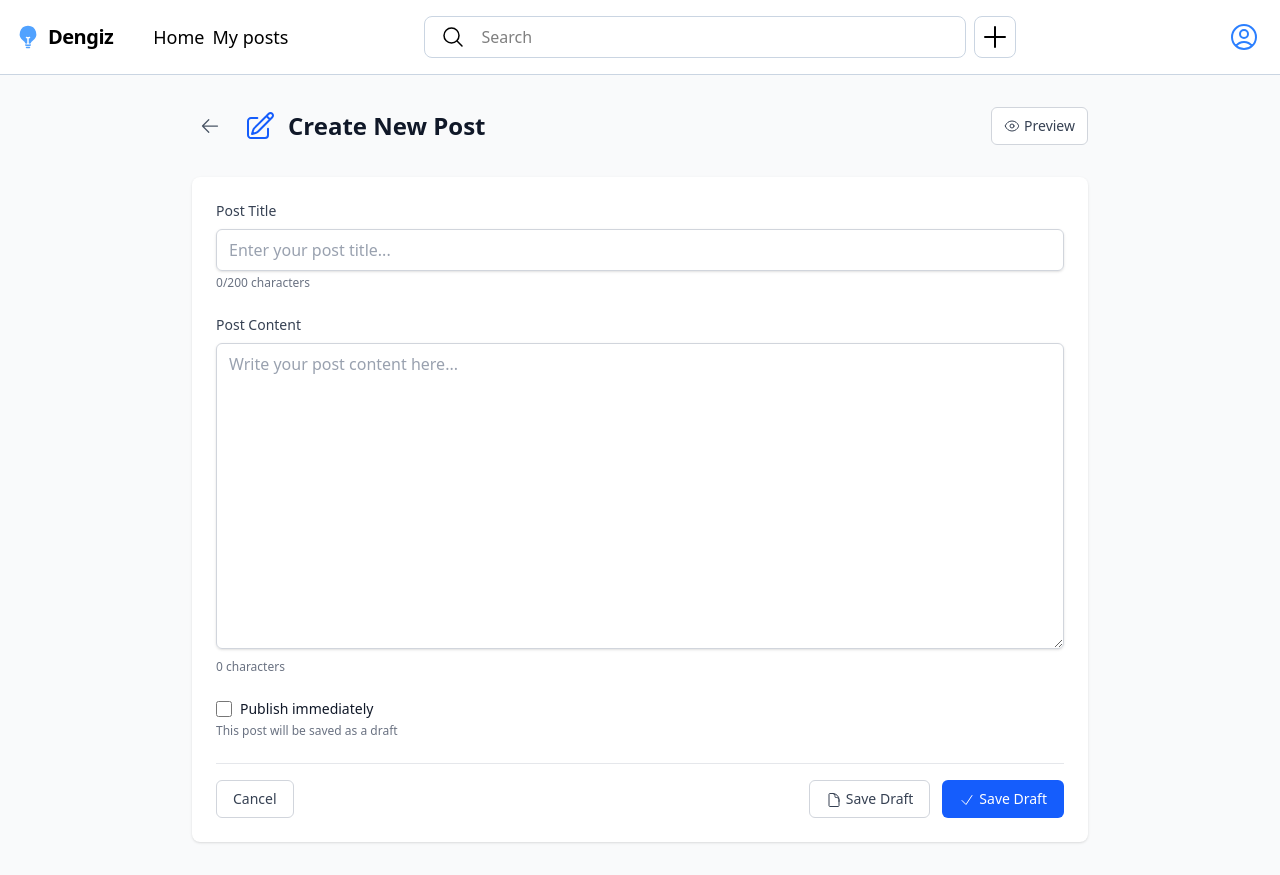
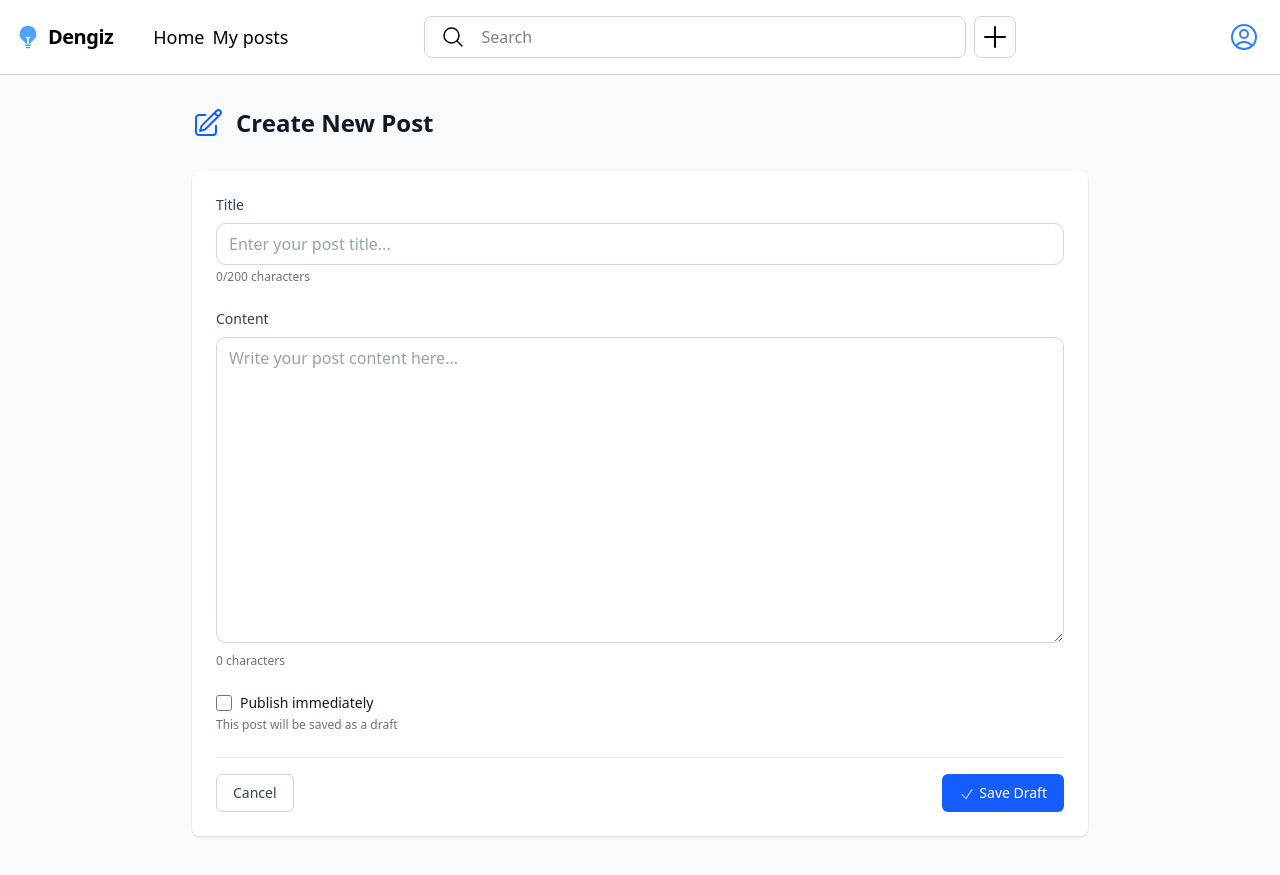
Before and after one commit to zoirovdev/blog-ui, a React (Vite) app: page /new in a window 1280 px wide. Built offline with nearby package versions, Linux system fonts and the light colour scheme.

Commit message:
update New.jsx

```diff
--- a/src/components/New.jsx
+++ b/src/components/New.jsx
@@ -2,11 +2,7 @@ import { useState } from 'react'
 import { useNavigate } from 'react-router-dom'
 import {
   PencilSquareIcon,
-  EyeIcon,
-  DocumentIcon,
-  ArrowLeftIcon,
   CheckIcon,
-  XMarkIcon
 } from '@heroicons/react/24/outline'
 
 const New = () => {
@@ -108,11 +104,8 @@ const New = () => {
         return
       }
 
-      // Post created successfully
-      console.log('Post created successfully:', data)
-
       // Show success message and redirect
-      alert(`Post "${data.title}" ${data.published ? 'published' : 'saved as draft'} successfully!`)
+      alert(`Post ${data.title} ${data.published ? 'published' : 'saved as draft'} successfully!`)
       navigate('/')
 
     } catch (error) {
@@ -123,17 +116,6 @@ const New = () => {
     }
   }
 
-  const handleSaveDraft = async () => {
-    setFormData(prev => ({ ...prev, published: false }))
-    // The form submission will handle the draft saving
-    document.getElementById('post-form').dispatchEvent(new Event('submit', { bubbles: true, cancelable: true }))
-  }
-
-  const handlePublish = async () => {
-    setFormData(prev => ({ ...prev, published: true }))
-    // The form submission will handle the publishing
-    document.getElementById('post-form').dispatchEvent(new Event('submit', { bubbles: true, cancelable: true }))
-  }
 
   const formatPreviewContent = (content) => {
     return content.split('\n').map((paragraph, index) => (
@@ -150,37 +132,16 @@ const New = () => {
         <div className="mb-8">
           <div className="flex items-center justify-between">
             <div className="flex items-center">
-              <button
-                onClick={() => navigate(-1)}
-                className="mr-4 p-2 text-gray-600 hover:text-gray-900 hover:bg-gray-100 rounded-md"
-              >
-                <ArrowLeftIcon className="h-5 w-5" />
-              </button>
               <div className="flex items-center">
                 <PencilSquareIcon className="h-8 w-8 text-blue-600 mr-3" />
                 <h1 className="text-2xl font-bold text-gray-900">Create New Post</h1>
               </div>
-            </div>
-
-            <div className="flex items-center space-x-2">
-              <button
-                onClick={() => setPreview(!preview)}
-                className={`inline-flex items-center px-3 py-2 border text-sm font-medium rounded-md ${
-                  preview
-                    ? 'border-blue-300 text-blue-700 bg-blue-50'
-                    : 'border-gray-300 text-gray-700 bg-white hover:bg-gray-50'
-                }`}
-              >
-                <EyeIcon className="h-4 w-4 mr-1" />
-                {preview ? 'Edit' : 'Preview'}
-              </button>
             </div>
           </div>
         </div>
 
         {/* Form */}
         <div className="bg-white shadow rounded-lg">
-          {!preview ? (
             <form id="post-form" onSubmit={handleSubmit} className="p-6">
               {errors.general && (
                 <div className="mb-6 bg-red-50 border border-red-200 text-red-600 px-4 py-3 rounded-md">
@@ -191,7 +152,7 @@ const New = () => {
               {/* Title */}
               <div className="mb-6">
                 <label htmlFor="title" className="block text-sm font-medium text-gray-700 mb-2">
-                  Post Title
+                  Title
                 </label>
                 <input
                   id="title"
@@ -199,9 +160,9 @@ const New = () => {
                   type="text"
                   value={formData.title}
                   onChange={handleChange}
-                  className={`w-full px-3 py-2 border ${
+                  className={`w-full px-3 py-2 border rounded-[10px] ${
                     errors.title ? 'border-red-300' : 'border-gray-300'
-                  } rounded-md shadow-sm placeholder-gray-400 focus:outline-none focus:ring-blue-500 focus:border-blue-500`}
+                  } placeholder-gray-400 focus:outline-none focus:ring-blue-400 focus:border-blue-400`}
                   placeholder="Enter your post title..."
                 />
                 {errors.title && (
@@ -215,7 +176,7 @@ const New = () => {
               {/* Content */}
               <div className="mb-6">
                 <label htmlFor="content" className="block text-sm font-medium text-gray-700 mb-2">
-                  Post Content
+                 Content
                 </label>
                 <textarea
                   id="content"
@@ -225,7 +186,7 @@ const New = () => {
                   onChange={handleChange}
                   className={`w-full px-3 py-2 border ${
                     errors.content ? 'border-red-300' : 'border-gray-300'
-                  } rounded-md shadow-sm placeholder-gray-400 focus:outline-none focus:ring-blue-500 focus:border-blue-500`}
+                  } rounded-[10px] placeholder-gray-400 focus:outline-none focus:ring-blue-400 focus:border-blue-400`}
                   placeholder="Write your post content here..."
                 />
                 {errors.content && (
@@ -271,20 +232,6 @@ const New = () => {
 
                 <div className="flex space-x-3">
                   <button
-                    type="button"
-                    onClick={handleSaveDraft}
-                    disabled={loading}
-                    className={`px-4 py-2 border border-gray-300 text-sm font-medium rounded-md ${
-                      loading
-                        ? 'text-gray-400 bg-gray-100 cursor-not-allowed'
-                        : 'text-gray-700 bg-white hover:bg-gray-50'
-                    }`}
-                  >
-                    <DocumentIcon className="h-4 w-4 inline mr-1" />
-                    Save Draft
-                  </button>
-
-                  <button
                     type="submit"
                     disabled={loading}
                     className={`px-4 py-2 border border-transparent text-sm font-medium rounded-md text-white ${
@@ -302,34 +249,7 @@ const New = () => {
                 </div>
               </div>
             </form>
-          ) : (
-            /* Preview Mode */
-            <div className="p-6">
-              <div className="border-b border-gray-200 pb-4 mb-6">
-                <h1 className="text-3xl font-bold text-gray-900 mb-2">
-                  {formData.title || 'Untitled Post'}
-                </h1>
-                <div className="flex items-center text-sm text-gray-500">
-                  <span className={`inline-flex items-center px-2.5 py-0.5 rounded-full text-xs font-medium ${
-                    formData.published
-                      ? 'bg-green-100 text-green-800'
-                      : 'bg-yellow-100 text-yellow-800'
-                  }`}>
-                    {formData.published ? 'Published' : 'Draft'}
-                  </span>
-                </div>
-              </div>
-
-              <div className="prose max-w-none text-gray-900">
-                {formData.content ? (
-                  formatPreviewContent(formData.content)
-                ) : (
-                  <p className="text-gray-500 italic">No content yet...</p>
-                )}
-              </div>
-            </div>
-          )}
-        </div>
+          </div>
       </div>
     </div>
   )
```
